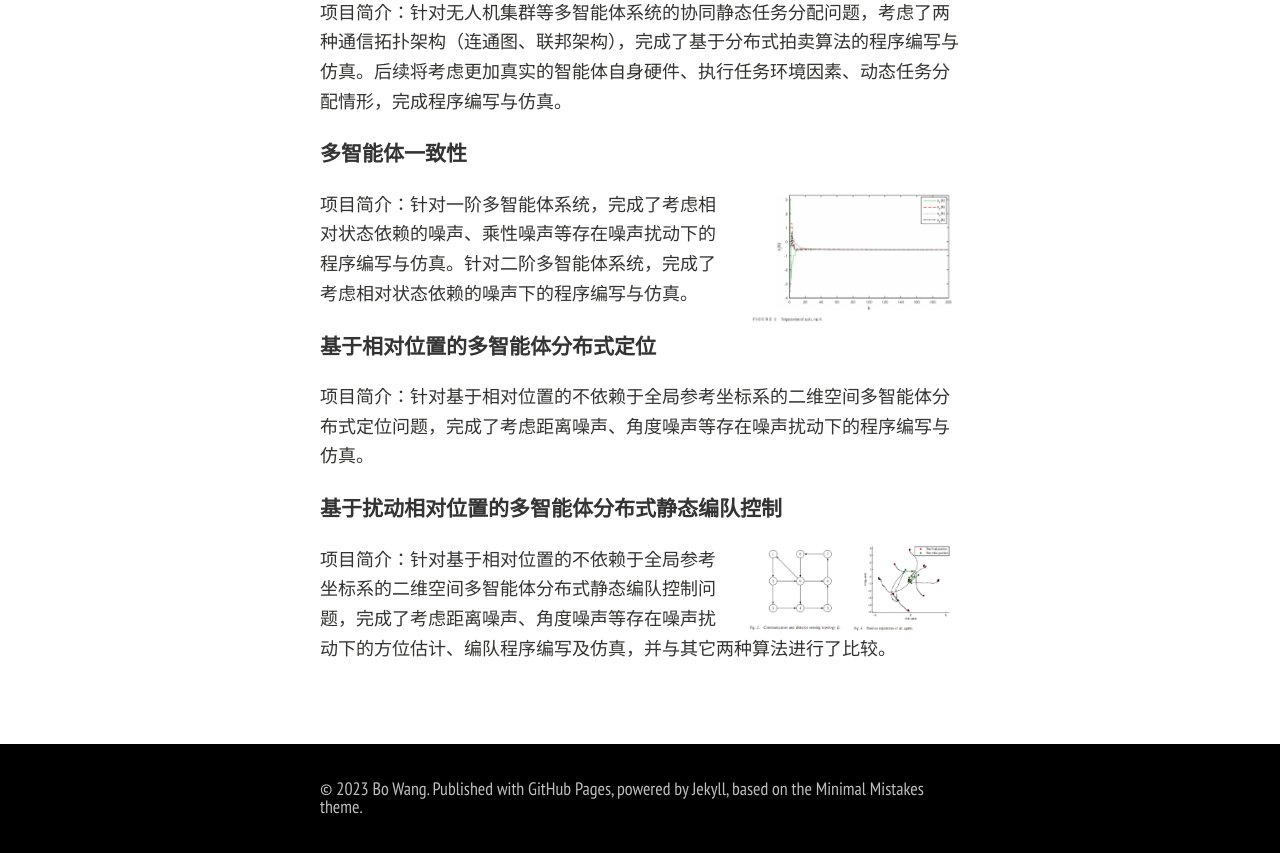
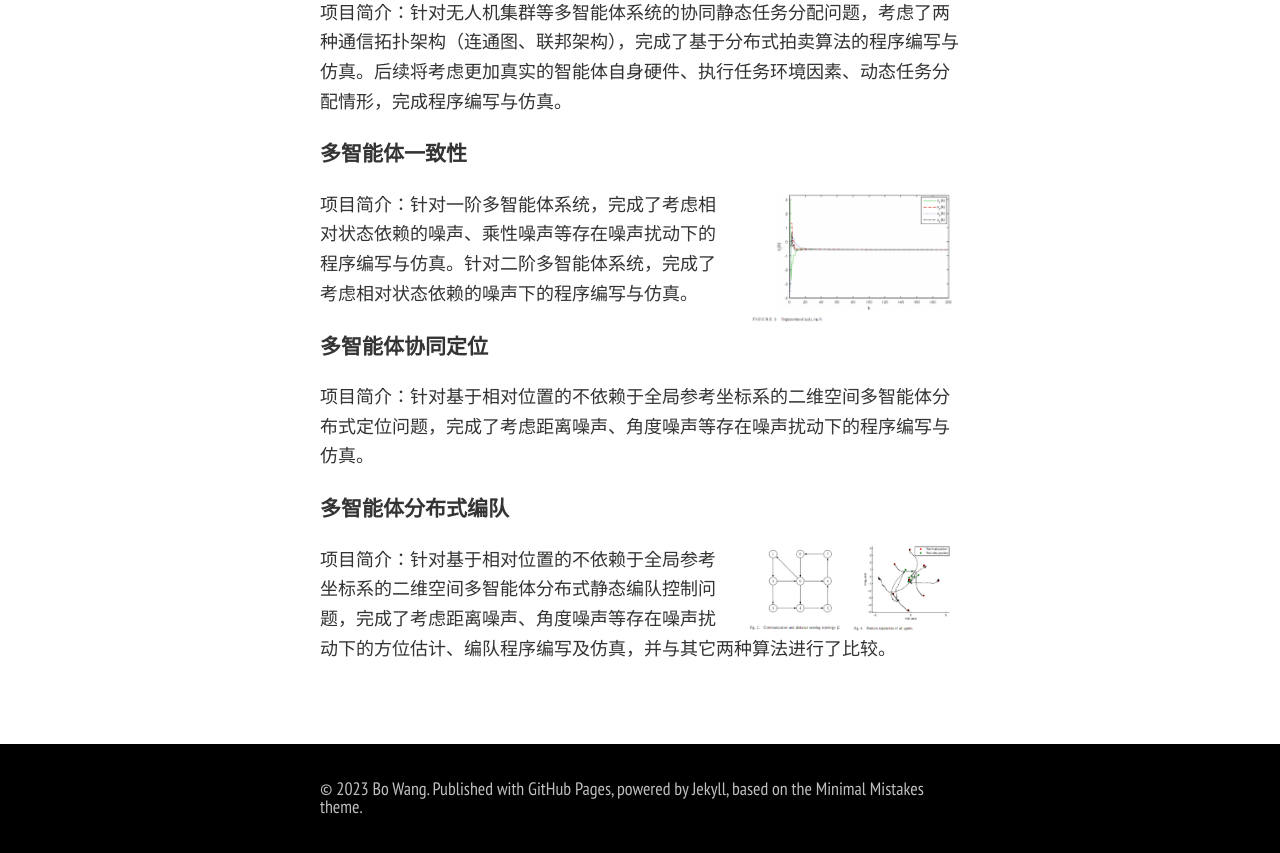
Before and after one commit to wennboo/wennboo.github.io, a Jekyll site: the page built from projects.md, in a window 1280 px wide and 900 px high, scrolled down 2139 px. Shown: the top 853 px of the window. Built offline with Jekyll 4.4.1, drawn with Linux system fonts in a browser that asks for light colours; nearby versions of some CDN libraries; comment, search, counter and statistics services are not loaded; a style sheet for code colours, icons or effects is not loaded.

Commit message:
Update projects.md

```diff
--- a/projects.md
+++ b/projects.md
@@ -62,10 +62,10 @@ title: Projects
 <img src="{{ site.url }}/images/consensus0.png" class="floatpic" width="240" height="320">
 项目简介：针对一阶多智能体系统，完成了考虑相对状态依赖的噪声、乘性噪声等存在噪声扰动下的程序编写与仿真。针对二阶多智能体系统，完成了考虑相对状态依赖的噪声下的程序编写与仿真。
 
-##### [基于相对位置的多智能体分布式定位](https://github.com/wennboo/Distributed-Network-Localization-With-Noisy-Measurement-and-Communication-Information)
+##### [多智能体协同定位](https://github.com/wennboo/Distributed-Network-Localization-With-Noisy-Measurement-and-Communication-Information)
 
 项目简介：针对基于相对位置的不依赖于全局参考坐标系的二维空间多智能体分布式定位问题，完成了考虑距离噪声、角度噪声等存在噪声扰动下的程序编写与仿真。
 
-##### [基于扰动相对位置的多智能体分布式静态编队控制](https://github.com/wennboo/Noisy-Relative-Position-Measurement-based-Formation-Control)
+##### [多智能体分布式编队](https://github.com/wennboo/Noisy-Relative-Position-Measurement-based-Formation-Control)
 <img src="{{ site.url }}/images/formation0.png" class="floatpic" width="240" height="320">
 项目简介：针对基于相对位置的不依赖于全局参考坐标系的二维空间多智能体分布式静态编队控制问题，完成了考虑距离噪声、角度噪声等存在噪声扰动下的方位估计、编队程序编写及仿真，并与其它两种算法进行了比较。
```
